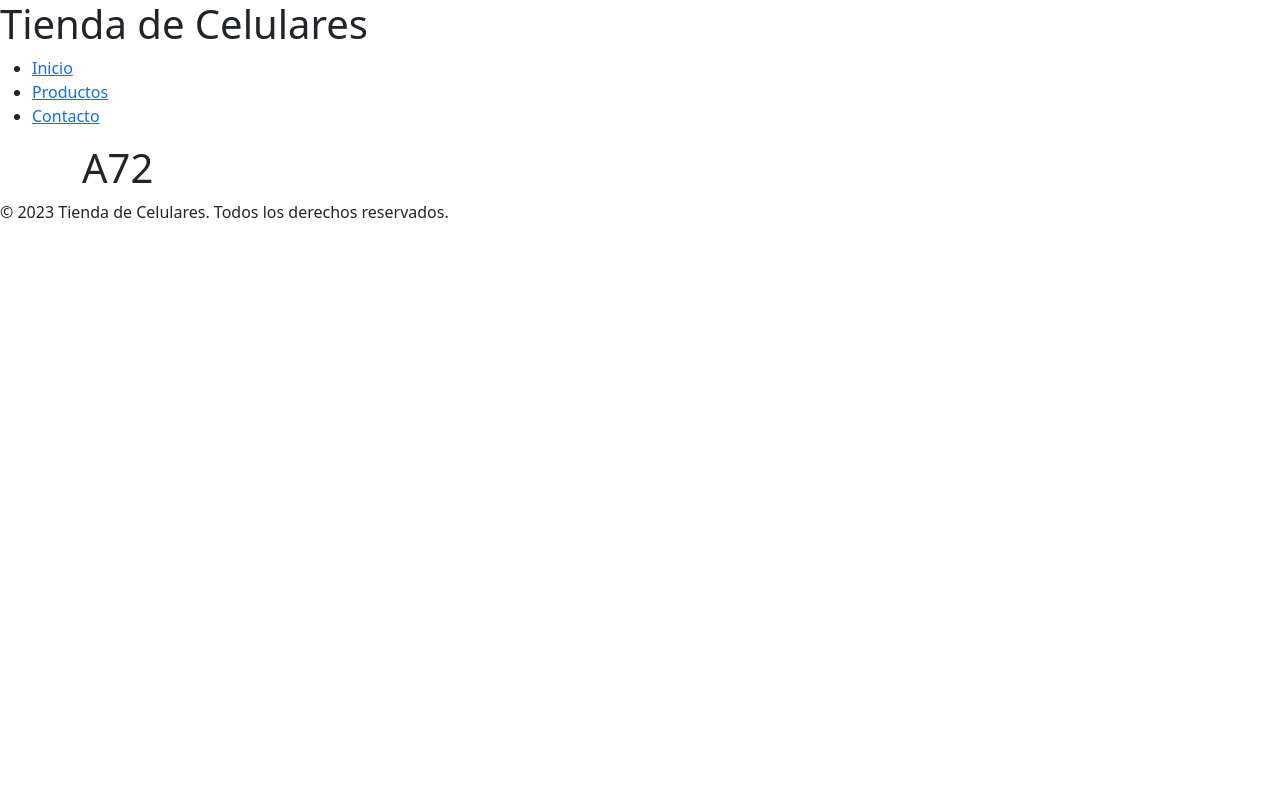
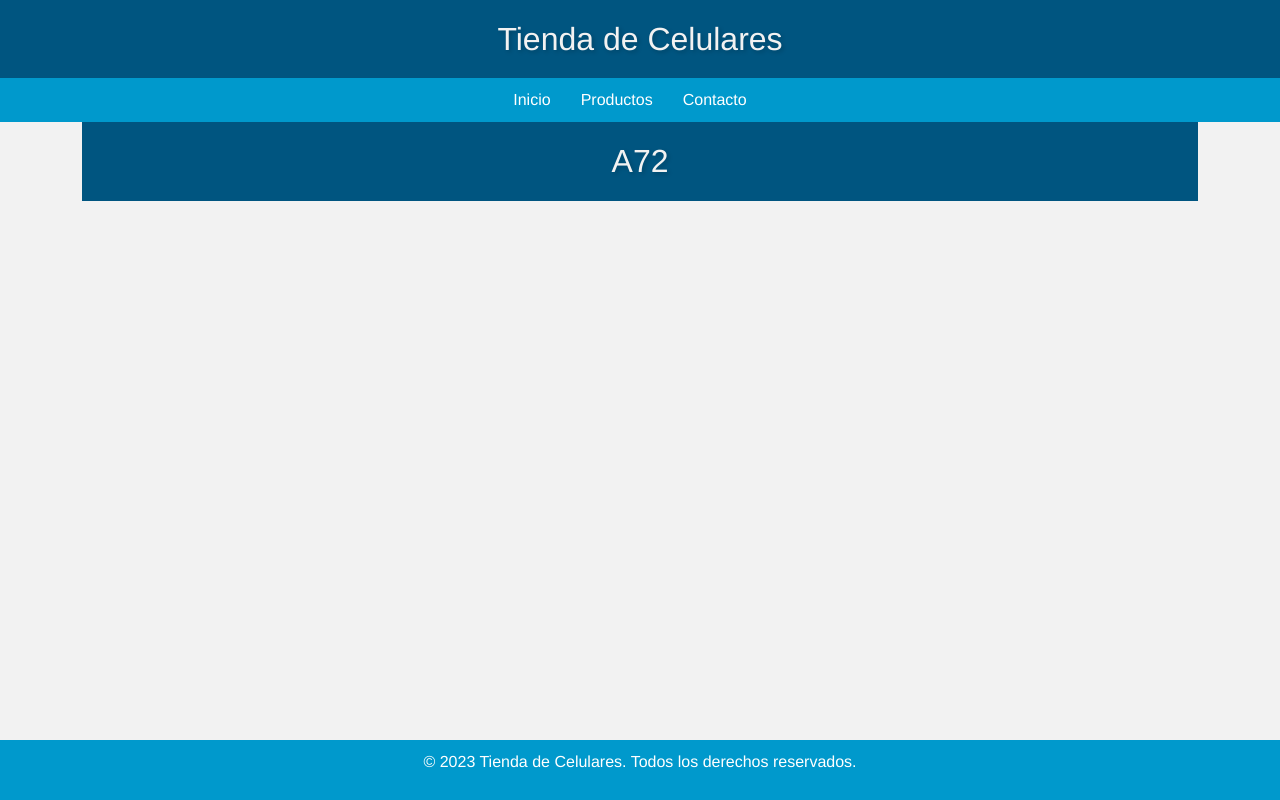
Before and after one commit to facusanchez17/ventaCelulares, a plain HTML site: page html_css/html_celulares/a72.html in a window 1280 px wide. Drawn offline with nearby package versions, Linux system fonts and the light colour scheme; files that its build step writes are made by us from their sources; the site is published under a folder, as on GitHub Pages, so addresses that start at the root find nothing.

Commit message:
Update a72.html

```diff
--- a/html_css/html_celulares/a72.html
+++ b/html_css/html_celulares/a72.html
@@ -4,7 +4,7 @@
   <title>Tienda de Celulares</title>
   <link rel="stylesheet" href="https://cdn.jsdelivr.net/npm/bootstrap@5.0.0/dist/css/bootstrap.min.css">
   <script src="https://cdn.jsdelivr.net/npm/bootstrap@5.0.0/dist/js/bootstrap.bundle.min.js"></script>
-  <link rel="stylesheet" href="/html_css/styles.css">
+  <link rel="stylesheet" href="html_css/styles.css">
 </head>
 <body>
     <h1>Tienda de Celulares</h1>
@@ -13,8 +13,8 @@
     <header>
       <nav>
         <ul>
-          <li><a href="/html_css/index.html" id="nave">Inicio</a></li>
-          <li><a href="/html_css/productos.html" id="nave">Productos</a></li>
+          <li><a href="html_css/index.html" id="nave">Inicio</a></li>
+          <li><a href="html_css/productos.html" id="nave">Productos</a></li>
           <li><a href="#" id="nav3">Contacto</a></li>
         </ul>
       </nav>
@@ -29,6 +29,6 @@
       <p>&copy; 2023 Tienda de Celulares. Todos los derechos reservados.</p>
     </footer>
 
-    <script src="/js_json/script.js"></script>
+    <script src="js_json/script.js"></script>
 </body>
 </html>
```
